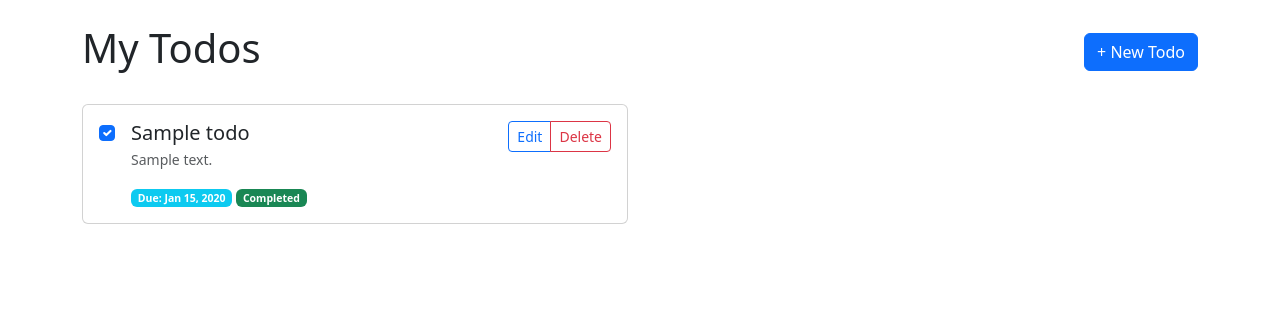
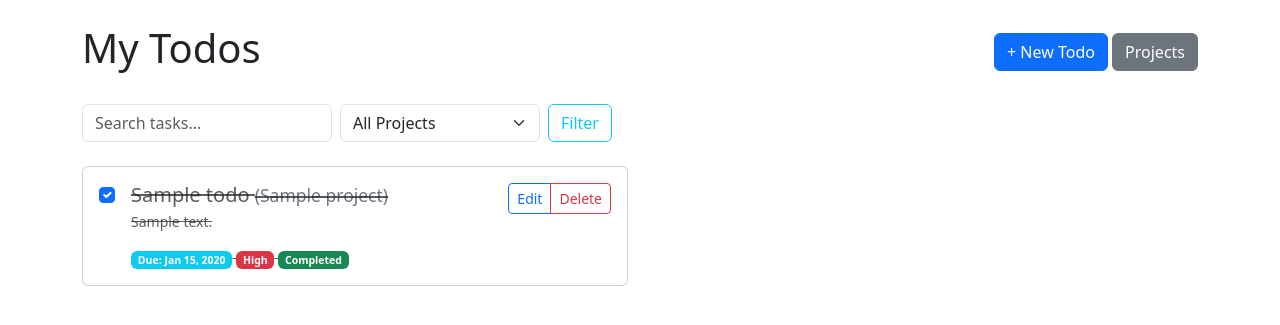
Before and after one commit to eece-4081-fall-2025/rueben_murillo_todo, a Django app: page / in a window 1280 px wide. Shown: the part 56-381 px from the top of the page. Run offline with Django 5.2, Linux system fonts and the light colour scheme; a user stored in the database is signed in; tables that the repository leaves empty hold one stand-in row (values such as "Sample post").

Commit message:
added project functionality and testing

```diff
--- a/five/todo/models.py
+++ b/five/todo/models.py
@@ -2,10 +2,19 @@ from django.db import models
 from django.contrib.auth.models import User
 from django.utils import timezone
 
-# Create your models here.
+class Project(models.Model):
+    user = models.ForeignKey(User, on_delete=models.CASCADE)
+    name = models.CharField(max_length=100)
+    description = models.TextField(blank=True)
+    created_at = models.DateTimeField(auto_now_add=True)
+
+    def __str__(self):
+        return self.name
 
 
 class ToDo(models.Model):
+    project = models.ForeignKey(Project, on_delete=models.CASCADE, null = True, blank = True)
+    priority = models.IntegerField(default=3, choices=[(1,'High'),(2,'Medium'),(3,'Low')])
     name = models.CharField(max_length=255)
     description = models.TextField(blank=True)
     completed = models.BooleanField(default=False)
@@ -17,10 +26,6 @@ class ToDo(models.Model):
     @property
     def is_overdue(self):
         return not self.completed and self.due_date and timezone.now().date() > self.due_date
-    # class Meta:
-    #     ordering = ['due_date']
-    #     verbose_name = 'To-Do'
-    #     verbose_name_plural = 'To-Dos'
 
     def mark_complete(self):
         self.completed = True
@@ -31,4 +36,4 @@ class ToDo(models.Model):
         self.save()
 
     def __str__(self):
-        return self.name
+        return f"{self.name} ({self.get_priority_display()})"
--- a/five/todo/templates/todo/todo_list.html
+++ b/five/todo/templates/todo/todo_list.html
@@ -6,14 +6,32 @@
 {% block content %}
 <div class="d-flex justify-content-between align-items-center mb-4">
     <h1>My Todos</h1>
-    <a href="{% url 'todo_create' %}" class="btn btn-primary">+ New Todo</a>
+    <div>
+        <a href="{% url 'todo_create' %}" class="btn btn-primary">+ New Todo</a>
+        <a href="{% url 'project_list' %}" class="btn btn-secondary">Projects</a>
+    </div>
 </div>
+
+<!-- Filter + Search Form -->
+<form method="get" class="d-flex mb-4 align-items-center">
+    <input type="text" name="q" class="form-control me-2" style="max-width: 250px"
+           placeholder="Search tasks..." value="{{ request.GET.q }}">
+    <select name="project" class="form-select me-2" style="max-width: 200px;">
+        <option value="">All Projects</option>
+        {% for project in projects %}
+            <option value="{{ project.id }}" {% if project.id|stringformat:"s" == request.GET.project %}selected{% endif %}>
+                {{ project.name }}
+            </option>
+        {% endfor %}
+    </select>
+    <button type="submit" class="btn btn-outline-info">Filter</button>
+</form>
 
 {% if todos %}
     <div class="row">
         {% for todo in todos %}
             <div class="col-md-6 mb-3">
-                <div class="card todo-item {% if todo.is_overdue %}todo-overdue{% endif %}">
+                <div class="card todo-item {% if todo.is_overdue %}border-danger{% endif %}">
                     <div class="card-body">
                         <div class="d-flex align-items-start">
                             <input
@@ -22,18 +40,26 @@
                                 data-todo-id="{{ todo.id }}"
                                 {% if todo.completed %}checked{% endif %}
                             >
-                            <div class="flex-grow-1 {% if todo.completed %}todo-completed{% endif %}">
-                                <h5 class="card-title mb-1">{{ todo.name }}</h5>
+                            <div class="flex-grow-1 {% if todo.completed %}text-muted text-decoration-line-through{% endif %}">
+                                <h5 class="card-title mb-1">
+                                    {{ todo.name }}
+                                    {% if todo.project %}
+                                        <small class="text-secondary">({{ todo.project.name }})</small>
+                                    {% endif %}
+                                </h5>
                                 {% if todo.description %}
-                                    <p class="card-text text-muted small">{{ todo.description|truncatewords:20 }}</p>
+                                    <p class="card-text small">{{ todo.description|truncatewords:20 }}</p>
                                 {% endif %}
 
-                                <div class="small text-muted mt-2">
+                                <div class="small mt-2">
                                     {% if todo.due_date %}
                                         <span class="badge {% if todo.is_overdue %}bg-danger{% else %}bg-info{% endif %}">
                                             Due: {{ todo.due_date|date:"M d, Y" }}
                                         </span>
                                     {% endif %}
+                                    <span class="badge {% if todo.priority == 1 %}bg-danger{% elif todo.priority == 2 %}bg-warning text-dark{% else %}bg-secondary{% endif %}">
+                                        {{ todo.get_priority_display }}
+                                    </span>
                                     {% if todo.completed %}
                                         <span class="badge bg-success">Completed</span>
                                     {% endif %}
@@ -50,10 +76,10 @@
         {% endfor %}
     </div>
 {% else %}
-    <div class="alert alert-info">
+    <div class="alert alert-info text-center py-4">
         <h4>No todos yet!</h4>
         <p>Get started by creating your first todo.</p>
-        <a href="{% url 'todo_create' %}" class="btn btn-primary">Create Todo</a>
+        <a href="{% url 'todo_create' %}" class="btn btn-primary mt-2">Create Todo</a>
     </div>
 {% endif %}
 {% endblock %}
@@ -75,17 +101,16 @@
             })
             .then(response => response.json())
             .then(data => {
-                // Reload page to show updated status
-                location.reload();
+                location.reload(); // refresh to reflect change
             })
             .catch(error => {
                 console.error('Error:', error);
-                this.checked = !this.checked; // Revert on error
+                this.checked = !this.checked; // revert on failure
             });
         });
     });
 
-    // Get CSRF token from cookies
+    // Helper to get CSRF token from cookies
     function getCookie(name) {
         let cookieValue = null;
         if (document.cookie && document.cookie !== '') {
--- a/five/todo/urls.py
+++ b/five/todo/urls.py
@@ -1,4 +1,5 @@
 from django.urls import path
+from django.contrib.auth import views as auth_views
 from . import views
 
 urlpatterns = [
@@ -6,8 +7,14 @@ urlpatterns = [
     path('login/', views.login_view, name='login'),
     path('logout/', views.logout_view, name='logout'),
     path('register/', views.register_view, name='register'),
+    path('password_reset/',auth_views.PasswordResetView.as_view(), name='password_reset'),
+    path('password_reset/done/',auth_views.PasswordResetDoneView.as_view(), name='password_reset_done'),
+    path('reset/<uidb64>/<token>/',auth_views.PasswordResetConfirmView.as_view(), name='password_reset_confirm'),
+    path('reset/done/',auth_views.PasswordResetCompleteView.as_view(), name='password_reset_complete'),
     path('create/', views.todo_create, name='todo_create'),
     path('<int:pk>/edit/', views.todo_edit, name='todo_edit'),
     path('<int:pk>/delete/', views.todo_delete, name='todo_delete'),
     path('<int:pk>/toggle/', views.todo_toggle_complete, name='todo_toggle_complete'),
+    path('projects/', views.project_list, name = 'project_list'),
+    path('projects/create/', views.project_create, name='project_create'),
 ]
--- a/five/todo/views.py
+++ b/five/todo/views.py
@@ -5,8 +5,8 @@ from django.contrib.auth.models import User
 from django.contrib.auth.decorators import login_required
 from django.contrib import messages
 from django.http import JsonResponse
-from .models import ToDo
-from .forms import ToDoForm
+from .models import Project, ToDo
+from .forms import ToDoForm, ProjectForm
 
 def login_view(request):
     if request.user.is_authenticated:
@@ -50,12 +50,23 @@ def register_view(request):
 
 @login_required
 def todo_list(request):
-    todos = ToDo.objects.filter(user=request.user)
-    return render(request, 'todo/todo_list.html', {'todos': todos})
+    todos = ToDo.objects.filter(user=request.user).order_by('priority', 'due_date')
+    query = request.GET.get('q')
+    if query:
+        todos = todos.filter(name__icontains=query)
+
+    project_filter = request.GET.get('project')
+    if project_filter:
+        todos = todos.filter(project__id=project_filter)
+
+    return render(request, 'todo/todo_list.html', {
+        'todos': todos,
+        'projects': Project.objects.filter(user=request.user),
+    })
+
 
 @login_required
 def todo_create(request):  # Renamed from todo_create
-    """Create a new todo"""
     if request.method == 'POST':
         form = ToDoForm(request.POST)
         if form.is_valid():
@@ -74,7 +85,6 @@ def todo_create(request):  # Renamed from todo_create
 
 @login_required
 def todo_edit(request, pk):  # Renamed from todo_edit
-    """Edit an existing todo"""
     todo = get_object_or_404(ToDo, pk=pk, user=request.user)
 
     if request.method == 'POST':
@@ -94,7 +104,6 @@ def todo_edit(request, pk):  # Renamed from todo_edit
 
 @login_required
 def todo_delete(request, pk):  # Renamed from todo_delete
-    """Delete a todo"""
     todo = get_object_or_404(ToDo, pk=pk, user=request.user)
 
     if request.method == 'POST':
@@ -106,7 +115,6 @@ def todo_delete(request, pk):  # Renamed from todo_delete
 
 @login_required
 def todo_toggle_complete(request, pk):  # Renamed from todo_toggle_complete
-    """Toggle todo completion status"""
     todo = get_object_or_404(ToDo, pk=pk, user=request.user)
 
     if todo.completed:
@@ -124,3 +132,31 @@ def todo_toggle_complete(request, pk):  # Renamed from todo_toggle_complete
 
     messages.success(request, f'Todo marked as {status}!')
     return redirect('todo_list')
+
+@login_required
+def project_list(request):
+    if request.method == 'POST':
+        form = ProjectForm(request.POST)
+        if form.is_valid():
+            project = form.save(commit= False)
+            project.user = request.user
+            project.save()
+            messages.success(request, 'Project created successfully!')
+            return redirect('project_list')
+    else:
+        form = ProjectForm()
+    return render(request, 'todo/project_form.html', {'form' : form})
+
+@login_required
+def project_create(request):
+    if request.method == 'POST':
+        form = ProjectForm(request.POST)
+        if form.is_valid():
+            project = form.save(commit=False)
+            project.user = request.user
+            project.save()
+            messages.success(request, 'Project created successfully!')
+            return redirect('project_list')
+    else:
+        form = ProjectForm()
+    return render(request, 'todo/project_form.html', {'form': form})
```
Also changed, not shown: five/todo/forms.py (+8 -2 lines), five/todo/tests.py (+45 -1 lines).
